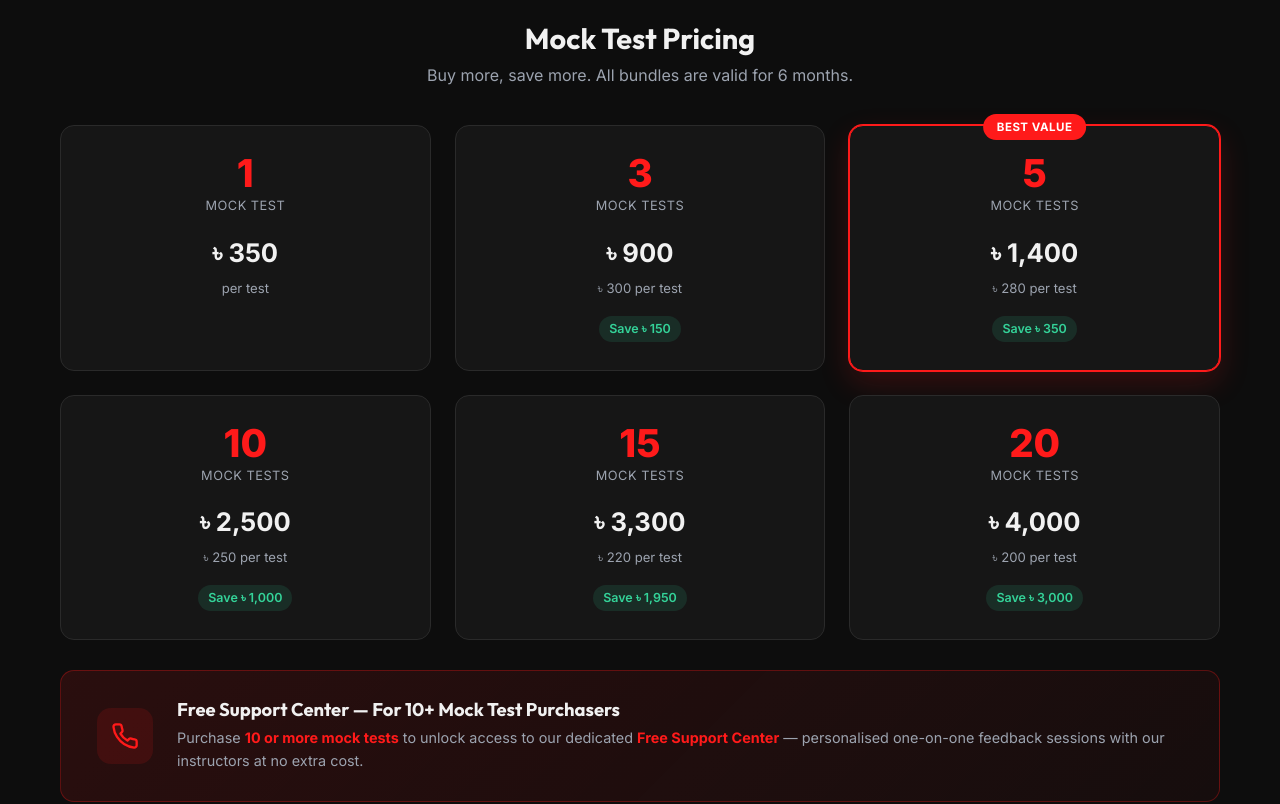
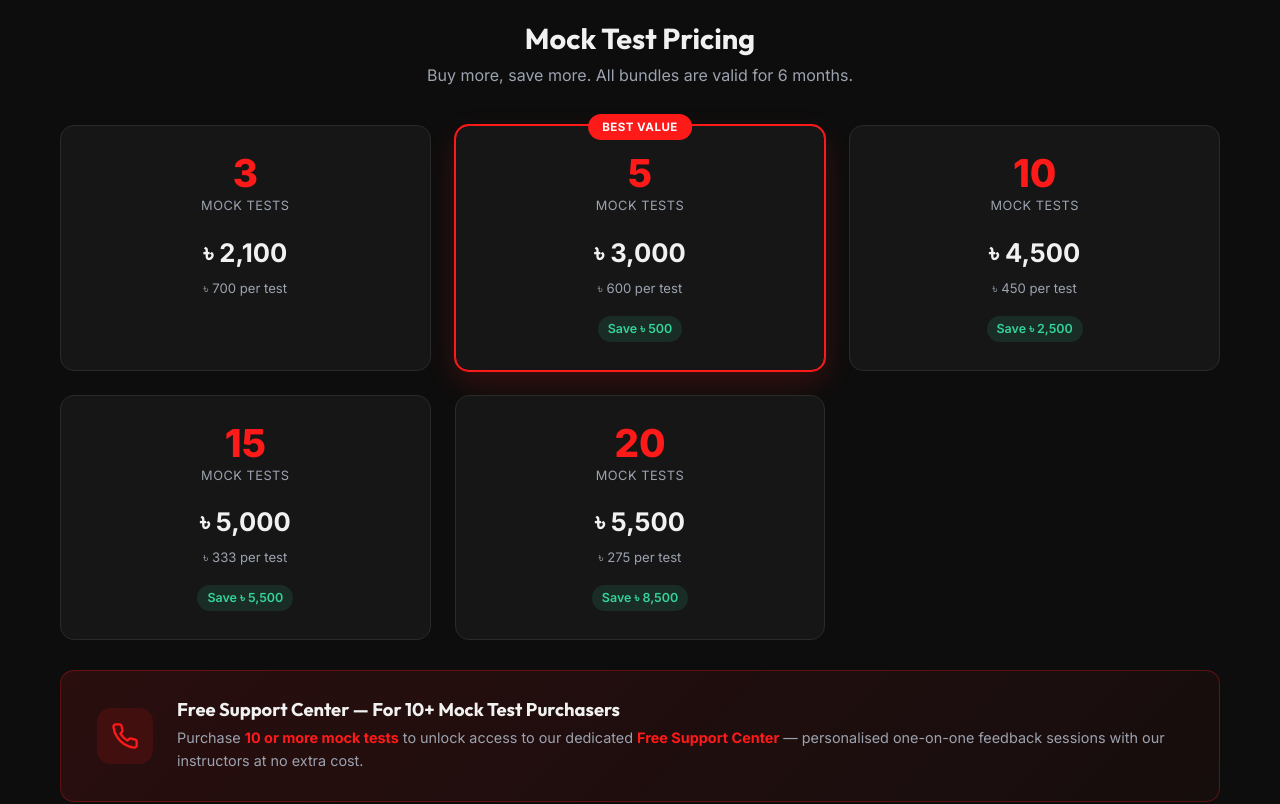
Before and after one commit to msneloy/Mentors, a plain HTML site: page mock-tests.html in a window 1280 px wide. Shown: the part 820-1624 px from the top of the page. Drawn offline with Linux system fonts and the light colour scheme.

Commit message:
feat: update mock test pricing to match the new fee structure

```diff
--- a/mock-tests.html
+++ b/mock-tests.html
@@ -30,8 +30,11 @@
             </ul>
             <div class="nav-contact-info">
                 <a href="tel:+8801321207486" class="nav-phone-link">
-                    <svg width="16" height="16" viewBox="0 0 24 24" fill="none" stroke="currentColor" stroke-width="2" stroke-linecap="round" stroke-linejoin="round">
-                        <path d="M22 16.92v3a2 2 0 0 1-2.18 2 19.79 19.79 0 0 1-8.63-3.07 19.5 19.5 0 0 1-6-6 19.79 19.79 0 0 1-3.07-8.67A2 2 0 0 1 4.11 2h3a2 2 0 0 1 2 1.72 12.84 12.84 0 0 0 .7 2.81 2 2 0 0 1-.45 2.11L8.09 9.91a16 16 0 0 0 6 6l1.27-1.27a2 2 0 0 1 2.11-.45 12.84 12.84 0 0 0 2.81.7A2 2 0 0 1 22 16.92z"></path>
+                    <svg width="16" height="16" viewBox="0 0 24 24" fill="none" stroke="currentColor" stroke-width="2"
+                        stroke-linecap="round" stroke-linejoin="round">
+                        <path
+                            d="M22 16.92v3a2 2 0 0 1-2.18 2 19.79 19.79 0 0 1-8.63-3.07 19.5 19.5 0 0 1-6-6 19.79 19.79 0 0 1-3.07-8.67A2 2 0 0 1 4.11 2h3a2 2 0 0 1 2 1.72 12.84 12.84 0 0 0 .7 2.81 2 2 0 0 1-.45 2.11L8.09 9.91a16 16 0 0 0 6 6l1.27-1.27a2 2 0 0 1 2.11-.45 12.84 12.84 0 0 0 2.81.7A2 2 0 0 1 22 16.92z">
+                        </path>
                     </svg>
                     01321-207486
                 </a>
@@ -126,47 +129,40 @@
             </div>
             <div class="pricing-grid">
                 <div class="price-card">
-                    <div class="price-exams">1</div>
-                    <div class="price-exam-label">Mock Test</div>
-                    <div class="price-amount">৳ 350</div>
-                    <div class="price-per">per test</div>
-                    <span class="price-saving base">—</span>
-                </div>
-                <div class="price-card">
                     <div class="price-exams">3</div>
                     <div class="price-exam-label">Mock Tests</div>
-                    <div class="price-amount">৳ 900</div>
-                    <div class="price-per">৳ 300 per test</div>
-                    <span class="price-saving">Save ৳ 150</span>
+                    <div class="price-amount">৳ 2,100</div>
+                    <div class="price-per">৳ 700 per test</div>
+                    <span class="price-saving base">—</span>
                 </div>
                 <div class="price-card best-value">
                     <div class="best-value-badge">Best Value</div>
                     <div class="price-exams">5</div>
                     <div class="price-exam-label">Mock Tests</div>
-                    <div class="price-amount">৳ 1,400</div>
-                    <div class="price-per">৳ 280 per test</div>
-                    <span class="price-saving">Save ৳ 350</span>
+                    <div class="price-amount">৳ 3,000</div>
+                    <div class="price-per">৳ 600 per test</div>
+                    <span class="price-saving">Save ৳ 500</span>
                 </div>
                 <div class="price-card">
                     <div class="price-exams">10</div>
                     <div class="price-exam-label">Mock Tests</div>
-                    <div class="price-amount">৳ 2,500</div>
-                    <div class="price-per">৳ 250 per test</div>
-                    <span class="price-saving">Save ৳ 1,000</span>
+                    <div class="price-amount">৳ 4,500</div>
+                    <div class="price-per">৳ 450 per test</div>
+                    <span class="price-saving">Save ৳ 2,500</span>
                 </div>
                 <div class="price-card">
                     <div class="price-exams">15</div>
                     <div class="price-exam-label">Mock Tests</div>
-                    <div class="price-amount">৳ 3,300</div>
-                    <div class="price-per">৳ 220 per test</div>
-                    <span class="price-saving">Save ৳ 1,950</span>
+                    <div class="price-amount">৳ 5,000</div>
+                    <div class="price-per">৳ 333 per test</div>
+                    <span class="price-saving">Save ৳ 5,500</span>
                 </div>
                 <div class="price-card">
                     <div class="price-exams">20</div>
                     <div class="price-exam-label">Mock Tests</div>
-                    <div class="price-amount">৳ 4,000</div>
-                    <div class="price-per">৳ 200 per test</div>
-                    <span class="price-saving">Save ৳ 3,000</span>
+                    <div class="price-amount">৳ 5,500</div>
+                    <div class="price-per">৳ 275 per test</div>
+                    <span class="price-saving">Save ৳ 8,500</span>
                 </div>
             </div>
 
```
